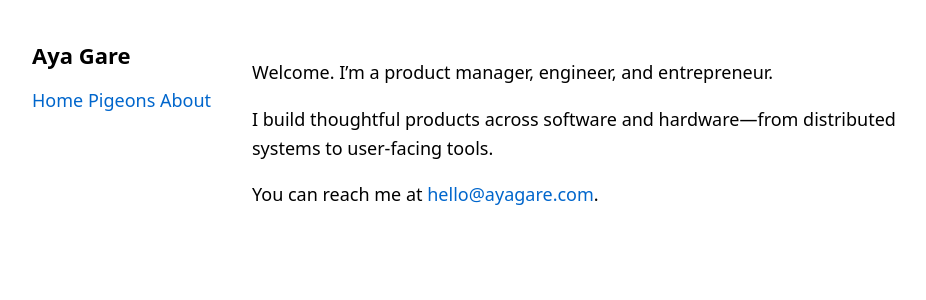
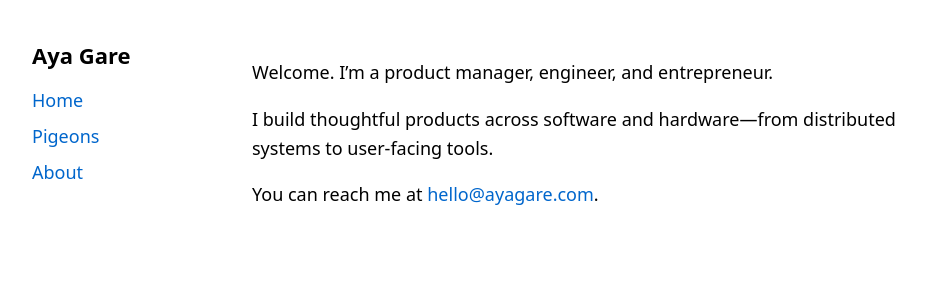
Before and after one commit to luxinflore/luxinflore.github.io, a Jekyll site: the page built from index.md, in a window 1280 px wide. Shown: the top 300 px of the page, without its empty margins (8-934 px from the left). Built offline with Jekyll 4.4.1, drawn with Linux system fonts in a browser that asks for light colours.

Commit message:
Update vertical nav and cat effects

```diff
--- a/style.css
+++ b/style.css
@@ -1,3 +1,4 @@
+/* Base styling */
 body {
   font-family: system-ui, sans-serif;
   font-size: 18px;
@@ -7,6 +8,7 @@ body {
   color: #000;
 }
 
+/* Layout container */
 .container {
   display: flex;
   max-width: 1200px;
@@ -14,9 +16,17 @@ body {
   padding: 0 20px;
 }
 
+/* Sidebar styling */
 .sidebar {
   min-width: 180px;
   margin-right: 40px;
+}
+
+/* Sidebar nav vertically aligned */
+.sidebar nav {
+  display: flex;
+  flex-direction: column;
+  gap: 12px;
 }
 
 .sidebar h2 {
@@ -24,14 +34,27 @@ body {
   font-size: 22px;
 }
 
+/* Main content styling */
+.main {
+  flex: 1;
+  max-width: 700px;
+  line-height: 1.6;
+}
+
+p {
+  margin-bottom: 1em;
+}
+
+/* Link styling */
 a {
   color: #0066cc;
   text-decoration: none;
   position: relative;
   display: inline-block;
-  transition: color 0.3s ease;
+  transition: color 0.3s ease, text-shadow 0.3s ease;
 }
 
+/* Rainbow underline effect */
 a::after {
   content: '';
   position: absolute;
@@ -54,64 +77,37 @@ a::after {
   pointer-events: none;
 }
 
+/* Hover sparkle effect */
 a:hover {
   color: black;
+  text-shadow: 0 0 8px gold, 0 0 12px #ff69b4;
 }
 
 a:hover::after {
   opacity: 1;
 }
 
-a.sparkle-cat {
-  display: inline-block;
-  position: relative;
-  overflow: visible;
+/* Cat animation element */
+.cat-runner {
+  position: fixed;
+  bottom: 0;
+  left: -150px;
+  width: 80px;
+  height: 50px;
+  background-image: url('https://media.giphy.com/media/v6aOjy0Qo1fIA/giphy.gif'); /* Replace with transparent cat if desired */
+  background-size: contain;
+  background-repeat: no-repeat;
+  animation: run-cat 3s linear forwards;
+  pointer-events: none;
+  z-index: 9999;
 }
 
-/* Sparkle animation */
-a.sparkle-cat::before {
-  content: '✨';
-  position: absolute;
-  top: -1.2em;
-  left: 0;
-  opacity: 0;
-  transform: scale(0.5);
-  transition: all 0.3s ease;
+/* Cat run keyframes */
+@keyframes run-cat {
+  0% {
+    left: -150px;
+  }
+  100% {
+    left: 110vw;
+  }
 }
-
-/* Running cat trail */
-a.sparkle-cat::after {
-  content: ' 🐈‍⬛🐈🐈‍⬛';
-  position: absolute;
-  bottom: -1.2em;
-  left: 0;
-  opacity: 0;
-  transition: all 0.3s ease;
-}
-
-a.sparkle-cat:hover::before,
-a.sparkle-cat:hover::after {
-  opacity: 1;
-  animation: sparkle-pop 0.6s ease, cat-run 1.5s linear infinite;
-}
-
-@keyframes sparkle-pop {
-  0% { transform: scale(0.5) rotate(0deg); opacity: 0; }
-  50% { transform: scale(1.2) rotate(20deg); opacity: 1; }
-  100% { transform: scale(1) rotate(0deg); opacity: 0; }
-}
-
-@keyframes cat-run {
-  0% { transform: translateX(0); }
-  100% { transform: translateX(100px); }
-}
-
-.main {
-  flex: 1;
-  max-width: 700px;
-  line-height: 1.6;
-}
-
-p {
-  margin-bottom: 1em;
-}
```
Also changed, not shown: _layouts/default.html (+13 -0 lines).
